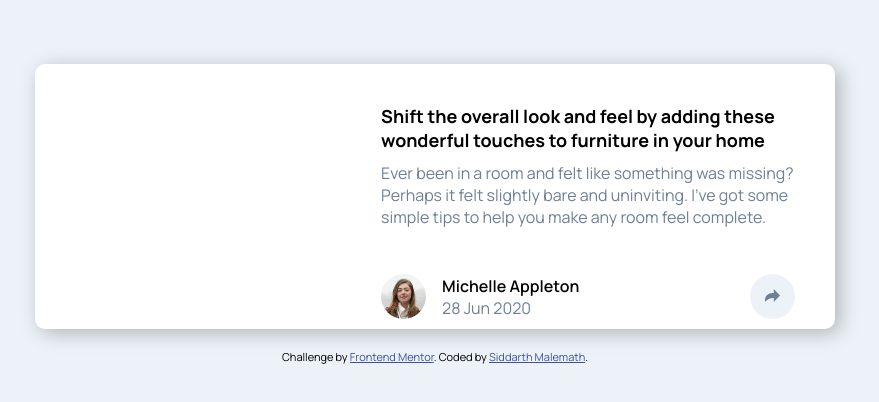
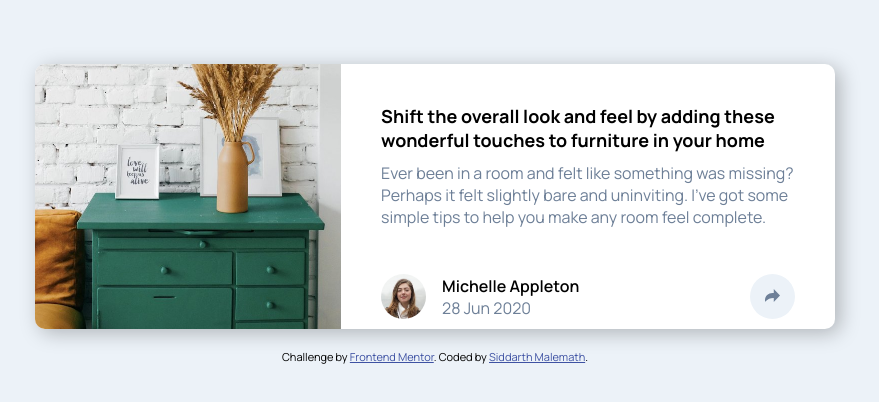
Before and after one commit to siddarthm93/Article-preview-component, a plain HTML site: page index.html in a window 1280 px wide. Shown: the part 196-598 px from the top of the page, without its empty margins (205-1084 px from the left). Drawn offline with Linux system fonts and the light colour scheme; the site is published under a folder, as on GitHub Pages, so addresses that start at the root find nothing.

Commit message:
path changed

```diff
--- a/assets/css/styles.css
+++ b/assets/css/styles.css
@@ -47,7 +47,7 @@ main {
 }
 
 .card-header {
-  background-image: url(/images/drawers.jpg);
+  background-image: url(../../images/drawers.jpg);
   background-repeat: no-repeat;
   background-size: cover;
   width: 100%;
```
